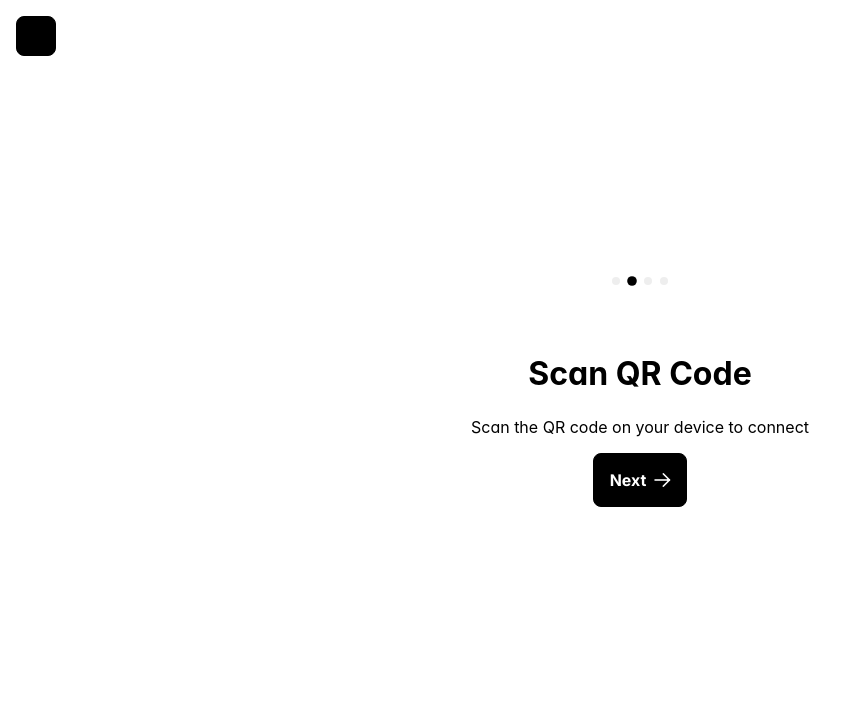
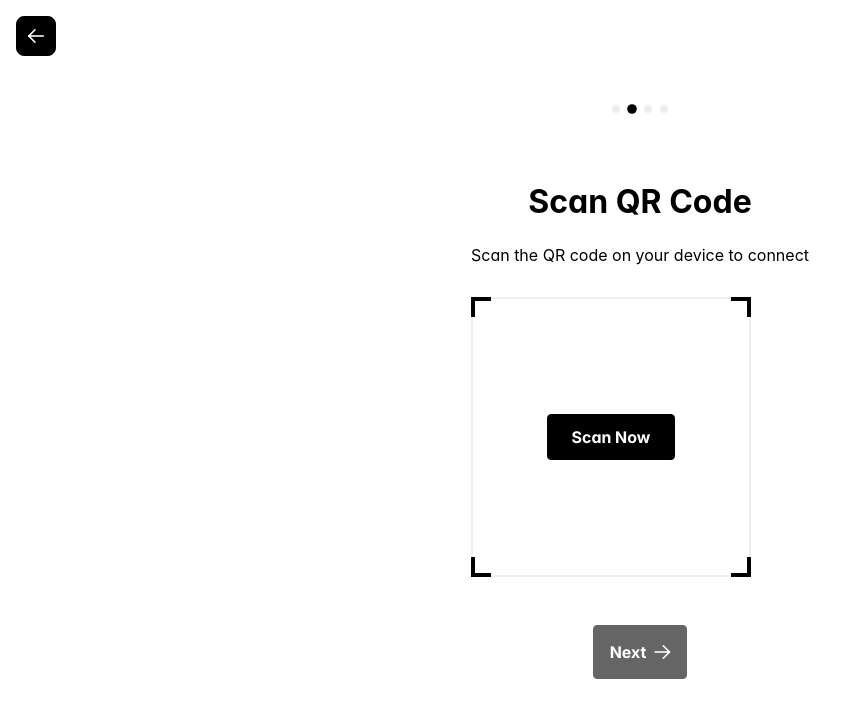
Before and after one commit to mralinp/JoME, a React (Vite) app: page / in a window 1280 px wide. Both pictures are taken after a click on the button "Get Started". Shown: the top 718 px of the page, without its empty margins (0-856 px from the left). Built offline with nearby package versions, Linux system fonts and the light colour scheme.

Commit message:
completed setup flow

```diff
--- a/src/pages/auth/auth.css
+++ b/src/pages/auth/auth.css
@@ -139,19 +139,8 @@ h2 {
   left: 1rem;
   width: 2.5rem;
   height: 2.5rem;
-  background-color: var(--surface-100) !important;
-  border: 1px solid var(--surface-200) !important;
-  border-radius: 50% !important;
-}
+ }
 
-.back-button .p-button-icon {
-  font-size: 1.2rem;
-  color: var(--text-color) !important;
-}
-
-.back-button:hover {
-  background-color: var(--surface-200) !important;
-}
 
 .welcome-step.p-card .p-card-body {
   padding: 0;
@@ -159,7 +148,7 @@ h2 {
 
 /* Override PrimeReact button styles */
 .p-button {
-  border-radius: 8px !important; /* Soft edges */
+  border-radius: 4px !important; /* Sharper edges */
   padding: 1rem !important;
   text-transform: none !important;
 }
@@ -169,3 +158,219 @@ h2 {
 .p-button.p-button-rounded {
   border-radius: 8px !important; /* Override rounded style */
 }
+
+/* QR Scanner Styles */
+.qr-scanner-container {
+  width: 280px;
+  height: 280px;
+  position: relative;
+  margin: 2rem 0;
+}
+
+.qr-scanner-frame {
+  width: 100%;
+  height: 100%;
+  position: relative;
+  border: 2px solid var(--surface-200);
+  display: flex;
+  justify-content: center;
+  align-items: center;
+}
+
+/* Corner styles */
+.corner-tl, .corner-tr, .corner-bl, .corner-br {
+  position: absolute;
+  width: 20px;
+  height: 20px;
+  border-color: var(--text-color);
+  border-style: solid;
+  border-width: 0;
+}
+
+.corner-tl {
+  top: -2px;
+  left: -2px;
+  border-top-width: 4px;
+  border-left-width: 4px;
+}
+
+.corner-tr {
+  top: -2px;
+  right: -2px;
+  border-top-width: 4px;
+  border-right-width: 4px;
+}
+
+.corner-bl {
+  bottom: -2px;
+  left: -2px;
+  border-bottom-width: 4px;
+  border-left-width: 4px;
+}
+
+.corner-br {
+  bottom: -2px;
+  right: -2px;
+  border-bottom-width: 4px;
+  border-right-width: 4px;
+}
+
+.scan-button {
+  position: absolute;
+  z-index: 2;
+  background-color: var(--surface-900) !important;
+  color: white !important;
+  border: none !important;
+  padding: 0.75rem 1.5rem !important;
+}
+
+/* Device Info Styles */
+.device-info {
+  width: 100%;
+  padding: 1rem;
+  background-color: var(--surface-100);
+  border-radius: 4px;
+  margin: 2rem 0; /* Added margin top and bottom */
+}
+
+.info-row {
+  display: flex;
+  justify-content: space-between;
+  align-items: center;
+  padding: 0.5rem 0;
+}
+
+.info-label {
+  color: var(--text-color-secondary);
+  font-size: 0.875rem;
+}
+
+.info-value {
+  color: var(--text-color);
+  font-weight: 500;
+}
+
+/* Add margin to the next button container */
+.qr-step .p-button.w-full {
+  margin-top: 1rem;
+}
+
+/* WiFi Setup Styles */
+.wifi-form {
+  width: 100%;
+  max-width: 400px;
+  margin: 2rem 0;
+}
+
+.p-dropdown {
+  width: 100% !important;
+  min-width: 280px !important; /* Added minimum width */
+}
+
+.p-dropdown-panel {
+  width: 280px !important; /* Match dropdown width */
+}
+
+.wifi-network-item {
+  display: flex;
+  justify-content: space-between;
+  align-items: center;
+  width: 100%;
+  padding: 0.5rem 0.75rem;
+}
+
+.wifi-network-item span {
+  text-align: left;
+  white-space: nowrap;
+  overflow: hidden;
+  text-overflow: ellipsis;
+  margin-right: auto; /* Push content to the left */
+}
+
+.signal-icon {
+  font-size: 1.2rem;
+  margin-left: 1rem; /* Space between name and icon */
+}
+
+.wifi-network-item.default-option {
+  color: var(--text-color-secondary);
+  justify-content: flex-start; /* Align default option to left */
+}
+
+/* Form field styles */
+.field {
+  text-align: left;
+  margin-bottom: 1.5rem;
+}
+
+.field label {
+  font-weight: 500;
+  margin-bottom: 0.5rem;
+  display: block;
+}
+
+/* PrimeReact Dropdown overrides */
+.p-dropdown-panel .p-dropdown-items .p-dropdown-item {
+  padding: 0.75rem 1.25rem;
+}
+
+/* Password input styling */
+.p-password {
+  width: 100% !important;
+  min-width: 280px !important;
+}
+
+.p-password-input {
+  width: 100% !important;
+}
+
+/* Make password toggle icon more visible */
+.p-password-toggle {
+  opacity: 0.8 !important;
+}
+
+.p-password-toggle:hover {
+  opacity: 1 !important;
+}
+
+/* Signal icon styles */
+.signal-icon.high {
+  color: var(--text-color);
+  opacity: 0.9;
+}
+
+.signal-icon.medium {
+  color: var(--text-color);
+  opacity: 0.6;
+}
+
+.signal-icon.low {
+  color: var(--text-color);
+  opacity: 0.3;
+}
+
+.connection-status {
+  margin: 1rem 0;
+}
+
+.connection-status .p-progress-spinner {
+  width: 30px;
+  height: 30px;
+}
+
+.connection-status .flex {
+  color: var(--text-color-secondary);
+}
+
+.connection-button {
+  min-height: 3rem;
+}
+
+.connection-button .p-progress-spinner {
+  width: 20px !important;
+  height: 20px !important;
+}
+
+.connection-button .flex {
+  color: white;
+}
--- a/src/pages/auth/components/QRCode.tsx
+++ b/src/pages/auth/components/QRCode.tsx
@@ -1,11 +1,29 @@
 import { Button } from "primereact/button";
+import { useState } from "react";
 
 interface QRCodeProps {
   onNext: () => void;
   onBack: () => void;
 }
 
+interface DeviceInfo {
+  name: string;
+  serialNumber: string;
+}
+
 const QRCode = ({ onNext, onBack }: QRCodeProps) => {
+  const [scanned, setScanned] = useState(false);
+  const [deviceInfo, setDeviceInfo] = useState<DeviceInfo | null>(null);
+
+  const handleScan = () => {
+    // Simulate scan success - replace with actual scan logic
+    setScanned(true);
+    setDeviceInfo({
+      name: "JoME Device",
+      serialNumber: "JM-2024-0001"
+    });
+  };
+
   return (
     <div className="qr-step text-center">
       <div className="flex flex-column align-items-center gap-4">
@@ -13,13 +31,45 @@ const QRCode = ({ onNext, onBack }: QRCodeProps) => {
         <p className="text-gray-600">
           Scan the QR code on your device to connect
         </p>
-        {/* QR code component will go here */}
+
+        {/* QR Scanner Frame */}
+        <div className="qr-scanner-container">
+          <div className="qr-scanner-frame">
+            <div className="corner-tl"></div>
+            <div className="corner-tr"></div>
+            <div className="corner-bl"></div>
+            <div className="corner-br"></div>
+            {!scanned && (
+              <Button
+                label="Scan Now"
+                className="scan-button"
+                onClick={handleScan}
+              />
+            )}
+          </div>
+        </div>
+
+        {/* Device Info Section */}
+        {scanned && deviceInfo && (
+          <div className="device-info">
+            <div className="info-row">
+              <span className="info-label">Device:</span>
+              <span className="info-value">{deviceInfo.name}</span>
+            </div>
+            <div className="info-row">
+              <span className="info-label">Serial:</span>
+              <span className="info-value">{deviceInfo.serialNumber}</span>
+            </div>
+          </div>
+        )}
+
         <Button
           label="Next"
           icon="pi pi-arrow-right"
           iconPos="right"
           onClick={onNext}
           className="w-full"
+          disabled={!scanned}
         />
       </div>
     </div>
--- a/src/pages/auth/components/Success.tsx
+++ b/src/pages/auth/components/Success.tsx
@@ -13,7 +13,8 @@ const Success = ({ onFinish }: SuccessProps) => {
         <div className="success-icon">
           <FontAwesomeIcon
             icon={faCheckCircle}
-            className="text-6xl text-primary"
+            className="text-8xl text-primary"
+            style={{ fontSize: '5rem' }}
           />
         </div>
         <h1 className="text-2xl font-bold">All Set!</h1>
@@ -21,8 +22,8 @@ const Success = ({ onFinish }: SuccessProps) => {
           Your device is ready to use
         </p>
         <Button
-          label="Get Started"
-          icon="pi pi-arrow-right"
+          label="Finish"
+          icon="pi pi-flag"
           iconPos="right"
           onClick={onFinish}
           className="w-full"
--- a/src/pages/auth/components/Welcome.tsx
+++ b/src/pages/auth/components/Welcome.tsx
@@ -24,7 +24,7 @@ const Welcome = ({ onNext }: WelcomeProps) => {
         </div>
         <Button
           label="Get Started"
-          icon="pi pi-arrow-right"
+          icon="pi pi-play"
           iconPos="right"
           onClick={onNext}
           className="w-full"
```
Also changed, not shown: src/pages/auth/components/WiFiSetup.tsx (+143 -9 lines).
